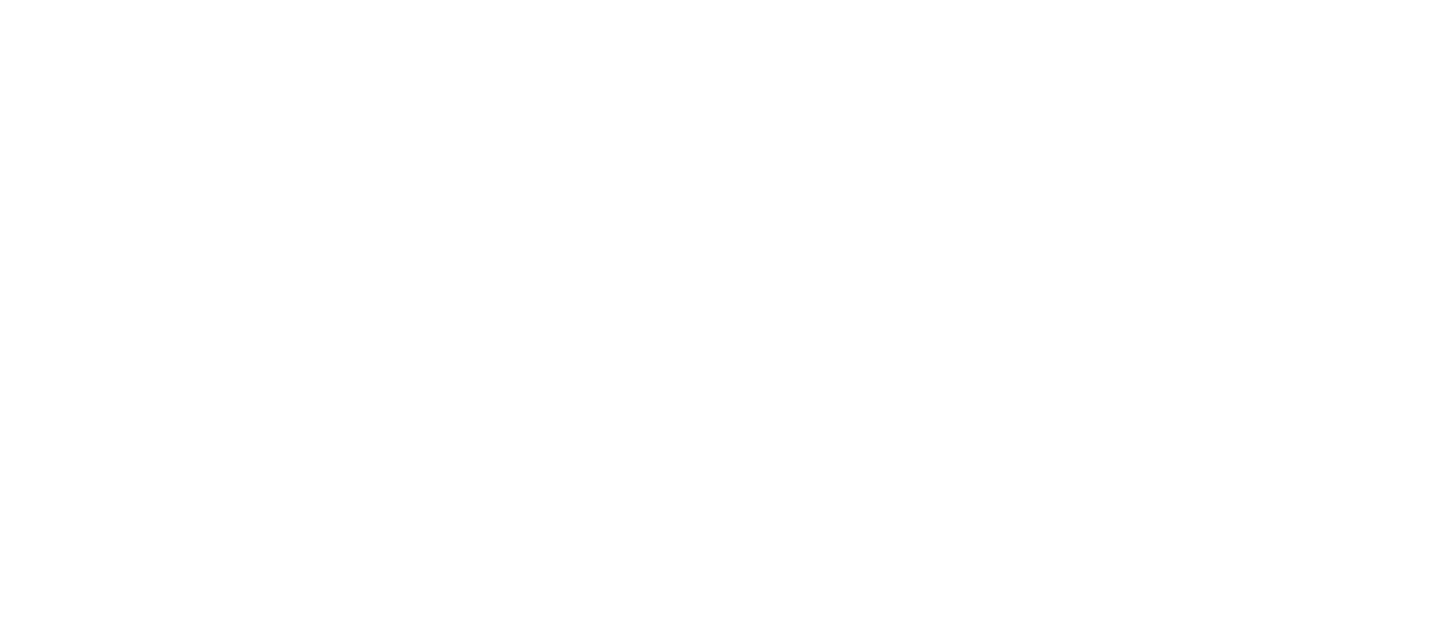
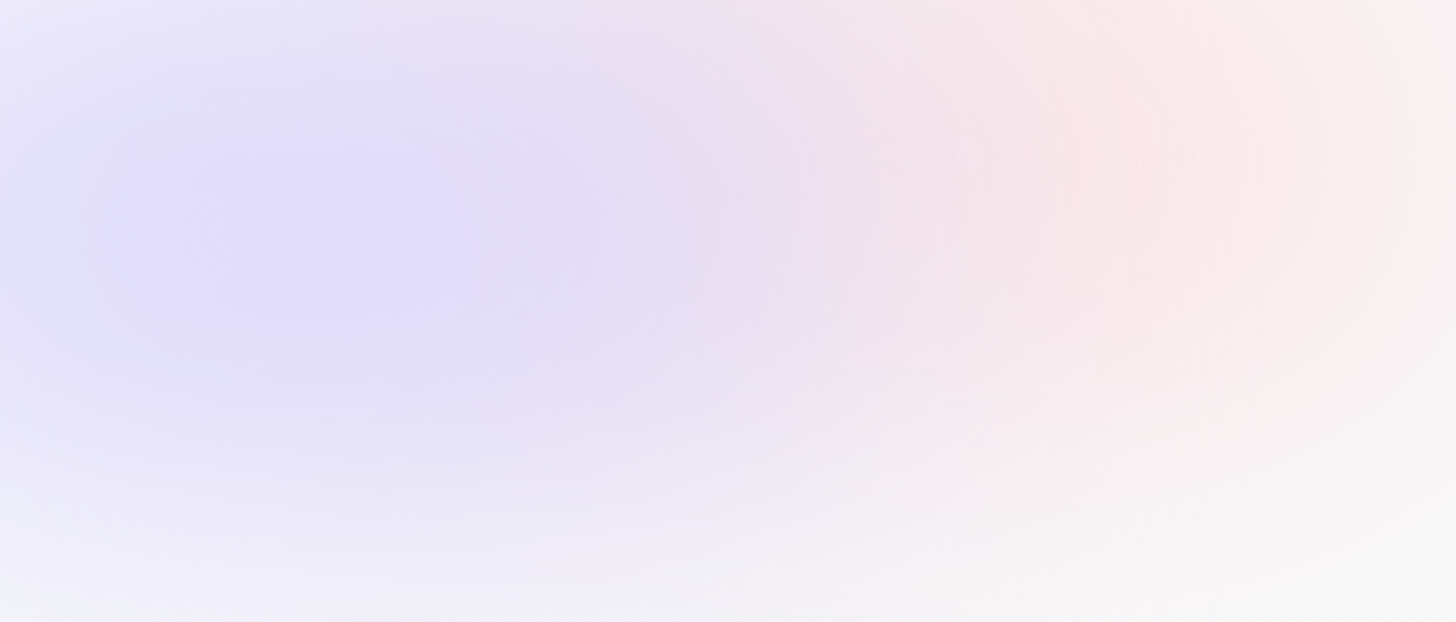
Before and after one commit to berylijncodes/portfolio, a Next.js app: page / in a window 1280 px wide. Shown: the top 622 px of the page, 1456 px wide, since content can reach past the window. Built offline with nearby package versions, Linux system fonts and the light colour scheme.

Commit message:
Set background color of Home page

```diff
--- a/app/layout.tsx
+++ b/app/layout.tsx
@@ -16,7 +16,12 @@
 }) {
   return (
     <html lang="en">
-      <body className={inter.className}>{children}</body>
+      <body className={'${inter.className} bg-gray-50 relative'}>
+        <div className="bg-[#fbe2e3] absolute -z-10 top-[-6rem] right-[-11rem] h-[31.25rem] w-[31.25rem] rounded-full blur-[10rem] sm:w-[68.75rem]"></div>
+        <div className="bg-[#dbd7fb] absolute -z-10 top-[-1rem] left-[-35rem] md:left-[-33rem] lg:left-[-28rem] xl:left-[-15rem] 2xl:left-[-5rem] h-[31.25rem] w-[50rem] rounded-full blur-[10rem] sm:w-[68.75rem]"></div>
+
+        {children}
+      </body>
     </html>
   );
 }
```
